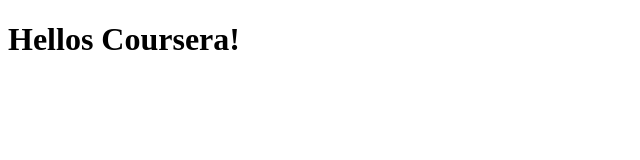
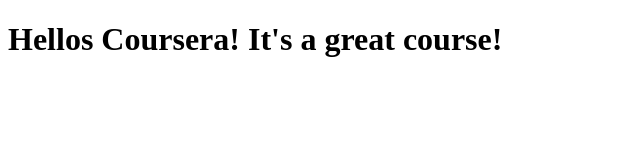
Before and after one commit to Shakers1/coursera-test, a plain HTML site: page site/index.html in a window 1280 px wide. Shown: the whole page, without its empty margins (0-640 px from the left). Drawn offline with Linux system fonts and the light colour scheme.

Commit message:
Small addition

```diff
--- a/site/index.html
+++ b/site/index.html
@@ -4,6 +4,6 @@
 	<title>Hello Coursera!</title>
 </head>
 <body>
-<h1>Hellos Coursera!</h1>
+<h1>Hellos Coursera! It's a great course!</h1>
 </body>
 </html>
```
